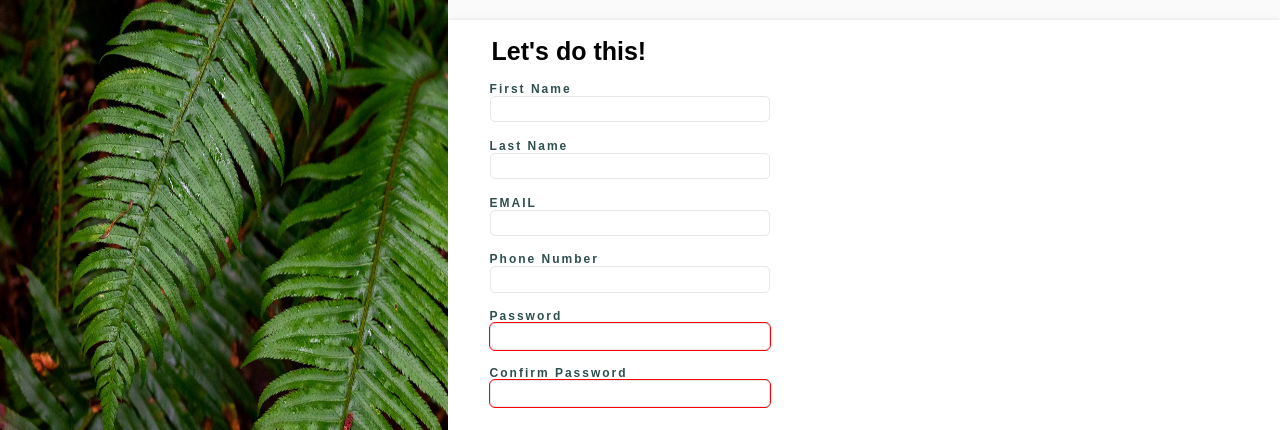
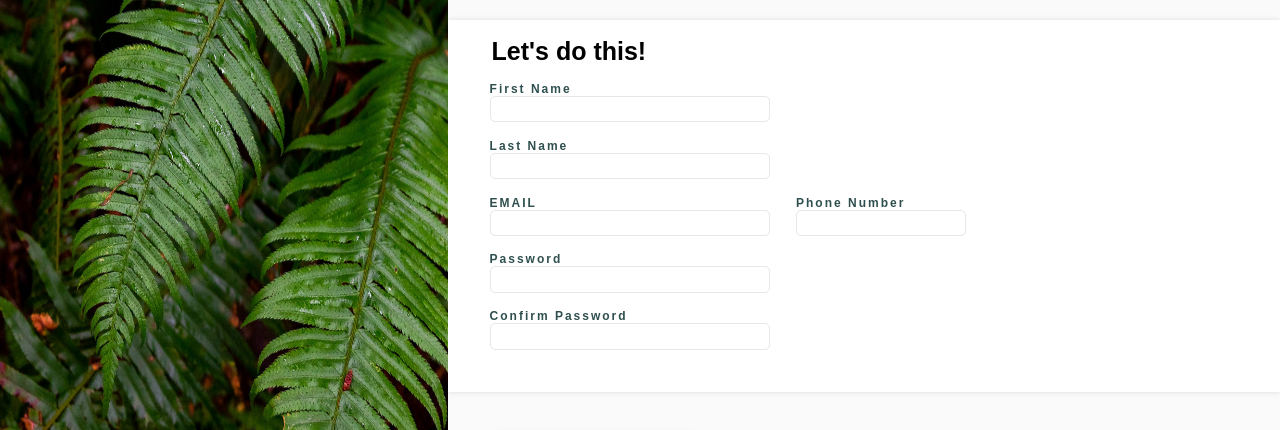
Before and after one commit to kevinfeng123/OdinFormPage, a plain HTML site: page index.html in a window 1280 px wide. Shown: the part 343-773 px from the top of the page. Drawn offline with Linux system fonts and the light colour scheme.

Commit message:
added basic form validation

```diff
--- a/index.html
+++ b/index.html
@@ -44,17 +44,17 @@
 
                     <div class="form-input">
                         <label for="phone">Phone Number</label>
-                        <input type="number" id = "phone" name = "phone" required>
+                        <input type="number" id = "phone" name = "phone" min="1000000000" max="9999999999" required>
                     </div>
 
                     <div class="form-input">
                         <label for="password">Password</label>
-                        <input class="error" type="password" id = "password" name = "password" required>
+                        <input class="error" placeholder=" " type="password" id = "password" name = "password" required>
                     </div>
 
                     <div class="form-input">
                         <label for="confirmPassword">Confirm Password</label>
-                        <input class="error" type="confirmPassword" id = "confirmPassword" name = "confirmPassword" required>
+                        <input class="error" placeholder=" " type="confirmPassword" id = "confirmPassword" name = "confirmPassword" required>
                     </div>
 
                 </fieldset>
--- a/style.css
+++ b/style.css
@@ -123,6 +123,10 @@ fieldset{
     border: none;
 }
 
+.submit-button:hover {
+    cursor: pointer;
+}
+
 .form-submission p {
     margin-top: 50px;
 }
@@ -131,7 +135,7 @@ fieldset{
     font-weight: 700;
 }
 
-.error:invalid {
+.error:invalid:not(:placeholder-shown):not(:focus) {
     color: red;
     outline: 1px solid red;
 }
```
